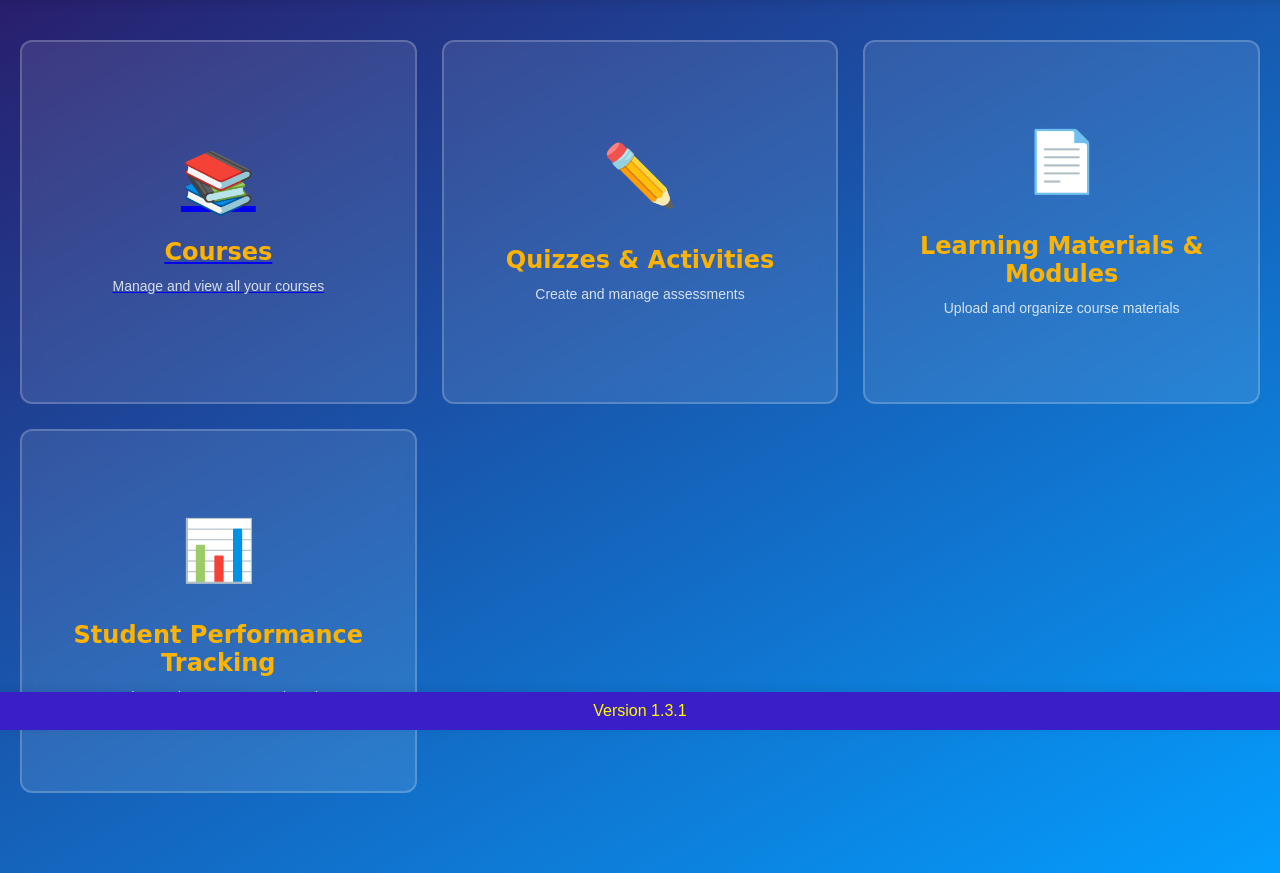
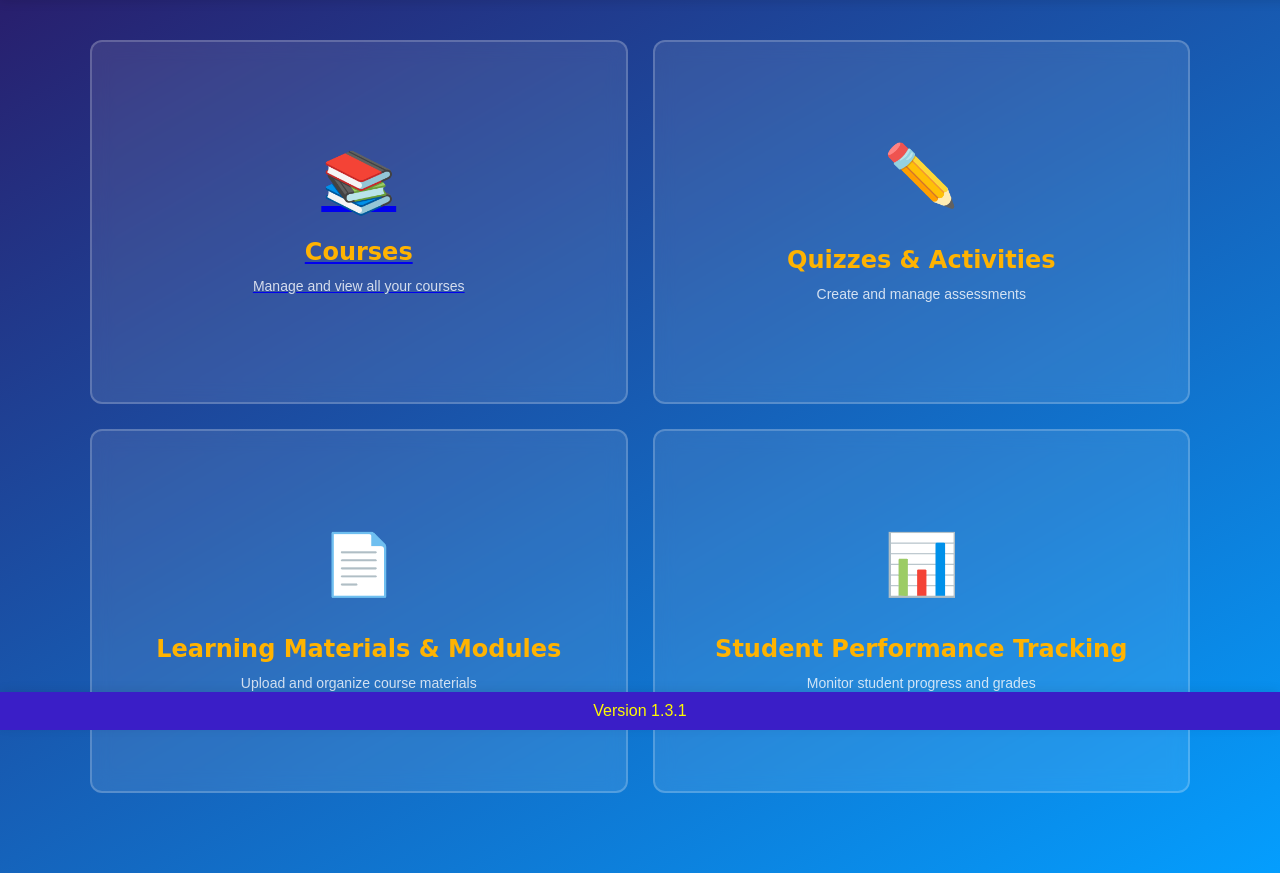
Before and after one commit to takucan1/SE-KidsSpace, a PHP site: page /teacherPage/index.html in a window 1280 px wide. Shown: the part 70-943 px from the top of the page. Run offline with PHP 8.4, Linux system fonts and the light colour scheme.

Commit message:
Update style.css
it is a 2x2 grid placement

```diff
--- a/teacherPage/style.css
+++ b/teacherPage/style.css
@@ -113,10 +113,27 @@ body {
 
 .dashboard-grid {
     display: grid;
-    grid-template-columns: repeat(auto-fit, minmax(350px, 1fr));
+    /* Two columns for balanced 2x2 layout on medium+ screens */
+    grid-template-columns: repeat(2, 1fr);
     gap: 25px;
-    max-width: 1400px;
+    /* Keep grid width reasonable so cards center nicely */
+    max-width: 1100px;
     margin: 0 auto;
+}
+
+/* Responsive: single column on narrow screens */
+@media (max-width: 700px) {
+    .dashboard-grid {
+        grid-template-columns: 1fr;
+        max-width: 700px;
+    }
+}
+
+/* Optional: allow more columns if user wants very large displays in future */
+@media (min-width: 1500px) {
+    .dashboard-grid {
+        max-width: 1400px;
+    }
 }
 
 .dashboard-card {
```
